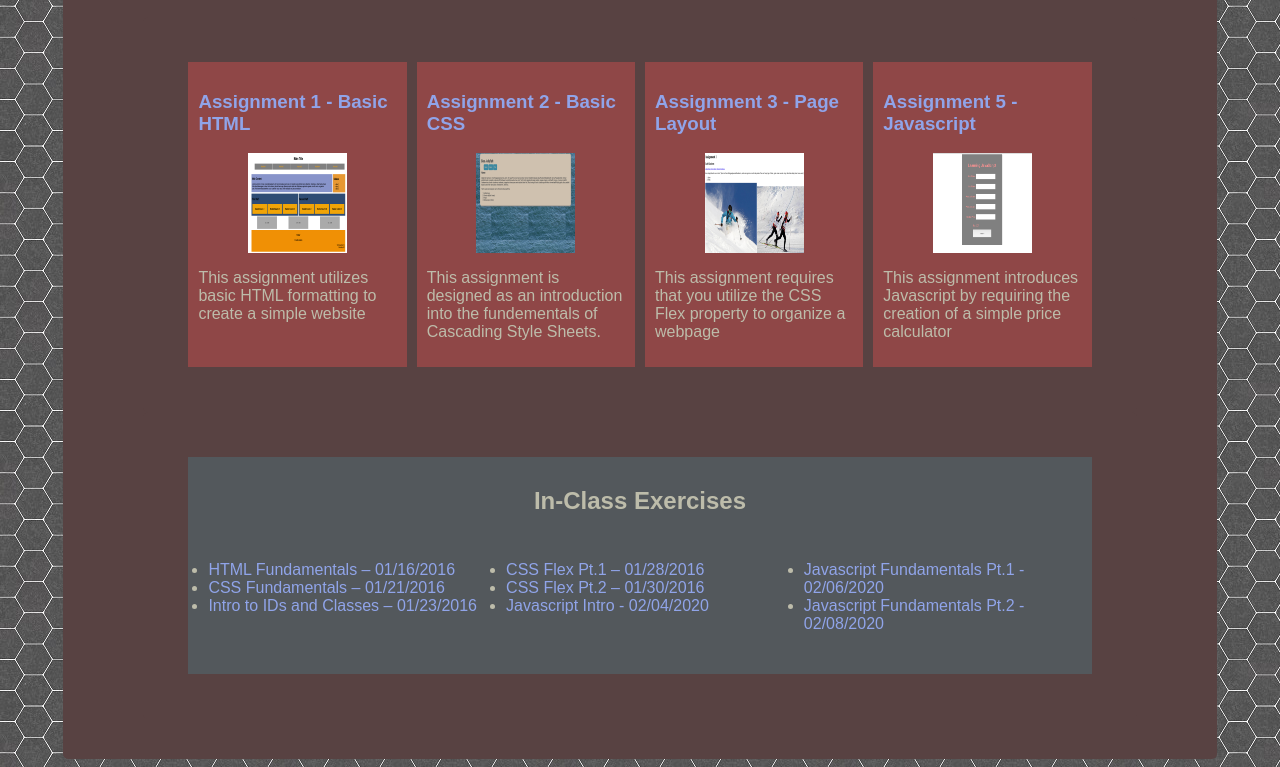
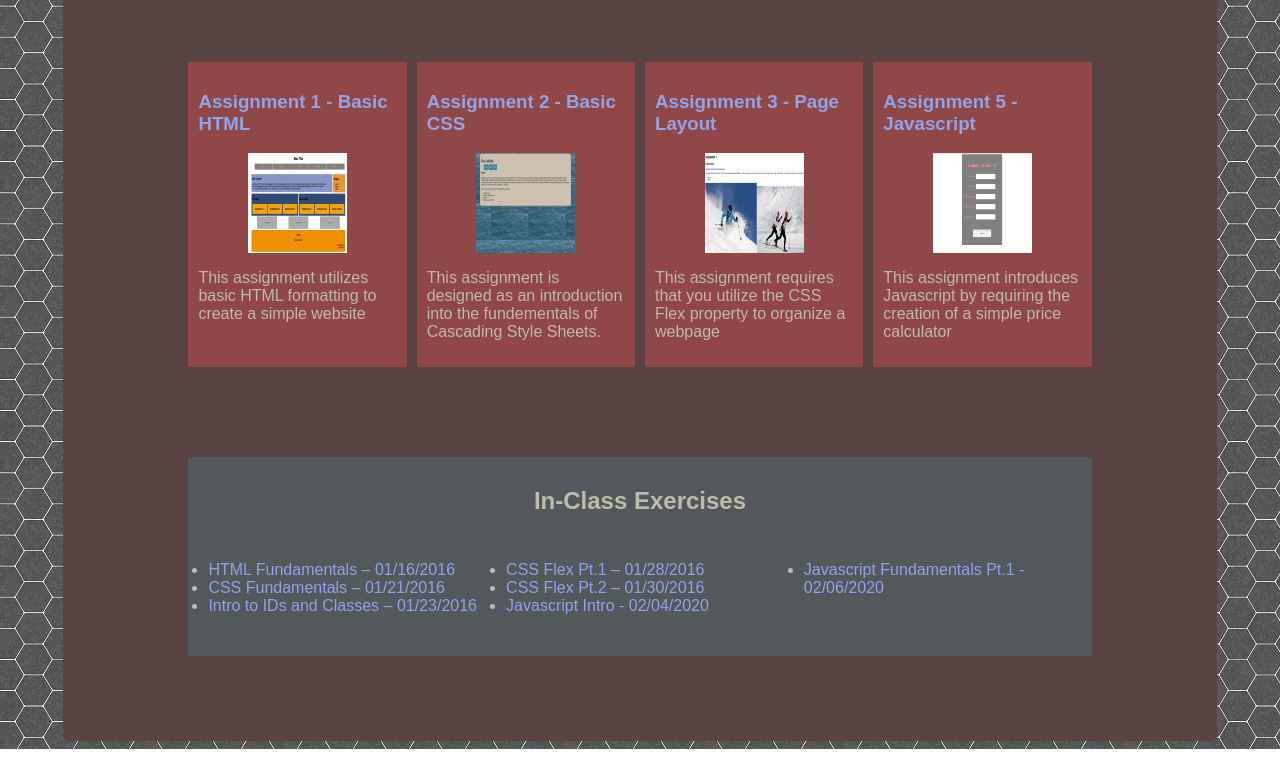
Before and after one commit to Laddjackson/Laddjackson.github.io, a plain HTML site: page index.html in a window 1280 px wide. Shown: the part 193-960 px from the top of the page. Drawn offline with Linux system fonts and the light colour scheme; a script that the page names is missing.

Commit message:
Main page fixes

```diff
--- a/index.html
+++ b/index.html
@@ -52,7 +52,6 @@
                     </ul>
                     <ul>
                         <li id="links"><a href="https://laddjackson.github.io/Inclass%20Assignments/Feb06/index.html">Javascript Fundamentals Pt.1 - 02/06/2020</a></li>
-                        <li id="links"><a href="https://laddjackson.github.io/Inclass%20Assignments/Feb08/index.html">Javascript Fundamentals Pt.2 - 02/08/2020</a></li>
                     </ul>
                     </section>
                 </section>
```
